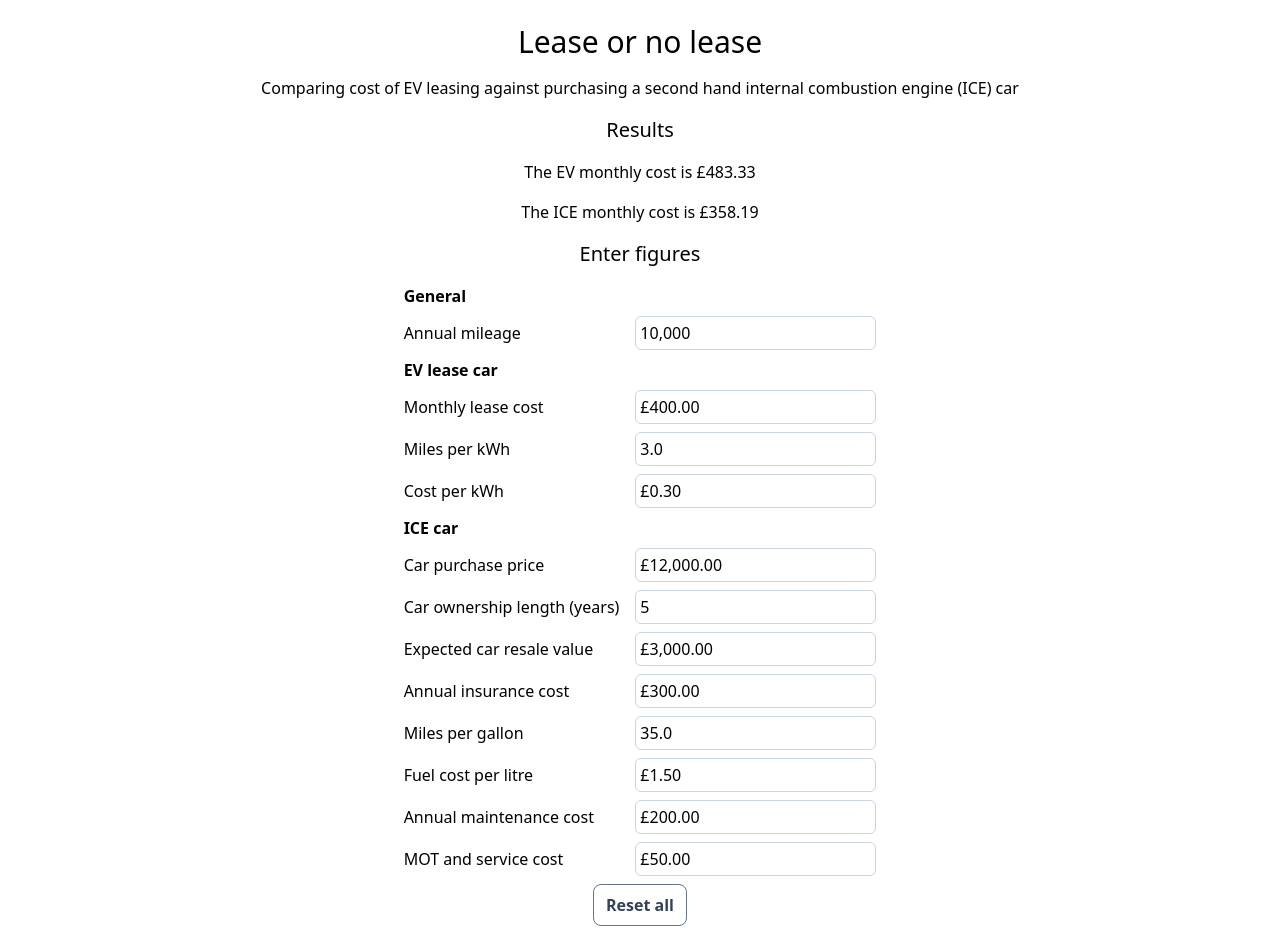
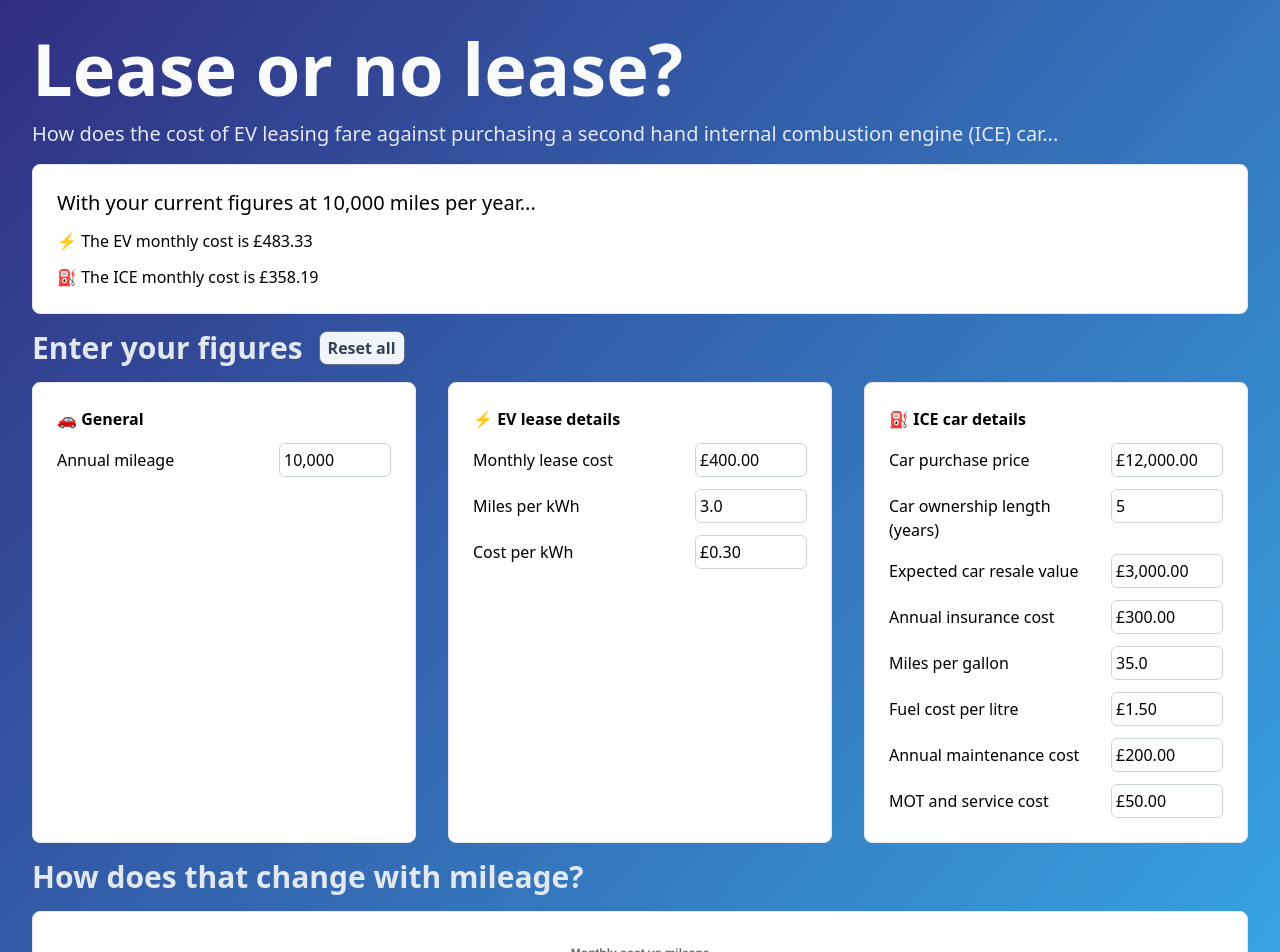
Before and after one commit to mattmarch/lease-or-no-lease, a React (Vite) app: page / in a window 1280 px wide. Shown: the top 952 px of the page. Built offline with nearby package versions, Linux system fonts and the light colour scheme.

Commit message:
Make it look a bit prettier

```diff
--- a/src/App.tsx
+++ b/src/App.tsx
@@ -1,30 +1,91 @@
+import { PropsWithChildren } from "react";
 import { FigureInput } from "./FigureInput";
 import { MileageGraph } from "./MileageGraph";
-import { getMonthlyEvCost, getMonthlyIceCost, useFigures } from "./figures";
+import {
+  Figures,
+  SetFigure,
+  getMonthlyEvCost,
+  getMonthlyIceCost,
+  useFigures,
+} from "./figures";
 import { formatAsGbp } from "./utils";
 
 const App = () => {
   const { figures, setFigure, resetFigures } = useFigures();
 
   return (
-    <div className="flex flex-col items-center justify-around h-full space-y-4 mt-6 m-4">
-      <h1 className="text-3xl">Lease or no lease</h1>
-      <p className="text-center">
-        Comparing cost of EV leasing against purchasing a second hand internal
-        combustion engine (ICE) car
+    <div className="flex flex-col justify-around h-full space-y-4 p-8 bg-gradient-to-br from-indigo-900 to-sky-400">
+      <h1 className="text-7xl font-bold text-slate-50">Lease or no lease?</h1>
+      <p className="text-xl text-slate-200">
+        How does the cost of EV leasing fare against purchasing a second hand
+        internal combustion engine (ICE) car...
       </p>
-      <h2 className="text-xl">Results</h2>
-      <p>The EV monthly cost is {formatAsGbp(getMonthlyEvCost(figures))}</p>
-      <p>The ICE monthly cost is {formatAsGbp(getMonthlyIceCost(figures))}</p>
-      <h2 className="text-xl">Enter figures</h2>
-      <div className="flex flex-col items-stretch space-y-2">
-        <h3 className="font-semibold">General</h3>
+      <FullWidthCard>
+        <h2 className="text-xl">
+          With your current figures at {figures.annualMileage.toLocaleString()}{" "}
+          miles per year...
+        </h2>
+        <p>
+          ⚡ The EV monthly cost is {formatAsGbp(getMonthlyEvCost(figures))}
+        </p>
+        <p>
+          ⛽ The ICE monthly cost is {formatAsGbp(getMonthlyIceCost(figures))}
+        </p>
+      </FullWidthCard>
+      <div className="flex items-baseline my-4">
+        <h2 className="text-3xl text-slate-200 font-semibold pr-4">
+          Enter your figures
+        </h2>
+        <button
+          className="bg-slate-100 hover:bg-slate-500 text-slate-700 font-semibold hover:text-white py-1 px-2 border border-slate-500 hover:border-transparent rounded-lg self-center"
+          onClick={resetFigures}
+        >
+          Reset all
+        </button>
+      </div>
+      <div className="flex flex-wrap gap-8">
+        <GeneralFigures figures={figures} setFigure={setFigure} />
+        <EvFigures figures={figures} setFigure={setFigure} />
+        <IceFigures figures={figures} setFigure={setFigure} />
+      </div>
+      <h2 className="text-3xl text-slate-200 font-semibold m-y-4">
+        How does that change with mileage?
+      </h2>
+      <FullWidthCard>
+        <MileageGraph figures={figures} />
+      </FullWidthCard>
+    </div>
+  );
+};
+
+const SmallCard = ({ children }: PropsWithChildren) => (
+  <div className="w-96 p-6 bg-white border border-gray-200 rounded-lg space-y-3">
+    {children}
+  </div>
+);
+
+const FullWidthCard = ({ children }: PropsWithChildren) => (
+  <div className="p-6 bg-white border border-gray-200 rounded-lg space-y-3">
+    {children}
+  </div>
+);
+
+type FiguresSectionProps = { figures: Figures; setFigure: SetFigure };
+
+const GeneralFigures = ({ figures, setFigure }: FiguresSectionProps) => (
+  <SmallCard>
+    <h3 className="font-semibold">🚗 General</h3>
     <FigureInput
       displayName="Annual mileage"
       value={figures.annualMileage}
       setValue={setFigure("annualMileage")}
     />
-        <h3 className="font-semibold">EV lease car</h3>
+  </SmallCard>
+);
+
+const EvFigures = ({ figures, setFigure }: FiguresSectionProps) => (
+  <SmallCard>
+    <h3 className="font-semibold">⚡ EV lease details</h3>
     <FigureInput
       displayName="Monthly lease cost"
       value={figures.leaseMonthlyCost}
@@ -44,7 +105,11 @@ const App = () => {
       setValue={setFigure("kwhCost")}
       isCurrency
     />
-        <h3 className="font-semibold">ICE car</h3>
+  </SmallCard>
+);
+const IceFigures = ({ figures, setFigure }: FiguresSectionProps) => (
+  <SmallCard>
+    <h3 className="font-semibold">⛽ ICE car details</h3>
     <FigureInput
       displayName="Car purchase price"
       value={figures.carPurchaseCost}
@@ -92,16 +157,7 @@ const App = () => {
       setValue={setFigure("mot")}
       isCurrency
     />
-        <button
-          className="bg-transparent hover:bg-slate-500 text-slate-700 font-semibold hover:text-white py-2 px-3 border border-slate-500 hover:border-transparent rounded-lg self-center"
-          onClick={resetFigures}
-        >
-          Reset all
-        </button>
-      </div>
-      <MileageGraph figures={figures} />
-    </div>
+  </SmallCard>
 );
-};
 
 export default App;
--- a/src/FigureInput.tsx
+++ b/src/FigureInput.tsx
@@ -18,7 +18,7 @@ export const FigureInput = ({
   <label className="flex justify-between space-x-2 items-baseline">
     {displayName}
     <NumericFormat
-      className="ml-4 border rounded-md border-slate-300 p-1"
+      className="ml-4 border rounded-md border-slate-300 p-1 w-28"
       value={value}
       onValueChange={(v) => setValue(v.floatValue || 0)}
       prefix={isCurrency ? "£" : undefined}
--- a/src/MileageGraph.tsx
+++ b/src/MileageGraph.tsx
@@ -31,13 +31,14 @@ Chart.register(
 type MileageGraphProps = { figures: Figures };
 
 export const MileageGraph = ({ figures }: MileageGraphProps) => (
-  <div className="w-3/4 m-8">
+  <div className="h-128">
     <Line
       options={{
         responsive: true,
+        maintainAspectRatio: false,
         plugins: {
           legend: {
-            position: "right" as const,
+            position: "top" as const,
           },
           title: {
             display: true,
--- a/src/figures.ts
+++ b/src/figures.ts
@@ -14,6 +14,8 @@ export type Figures = {
   expectedCarResaleValue: number;
   leaseMonthlyCost: number;
 };
+
+export type SetFigure = (figureName: keyof Figures) => (value: number) => void;
 
 const defaultFigures: Figures = {
   insurance: 300,
@@ -45,7 +47,7 @@ export const useFigures = () => {
     setFigures(newFigures);
   };
 
-  const setFigure = (figureName: keyof Figures) => (value: number) =>
+  const setFigure: SetFigure = (figureName: keyof Figures) => (value: number) =>
     setAndSaveFigures({ ...figures, [figureName]: value });
 
   const resetFigures = () => setAndSaveFigures(defaultFigures);
--- a/tailwind.config.js
+++ b/tailwind.config.js
@@ -2,7 +2,11 @@
 export default {
   content: ["./index.html", "./src/**/*.{js,ts,jsx,tsx}"],
   theme: {
-    extend: {},
+    extend: {
+      spacing: {
+        128: "32rem",
+      },
+    },
   },
   plugins: [],
 };
```
Lines whose indentation alone changed are shown as unchanged.
